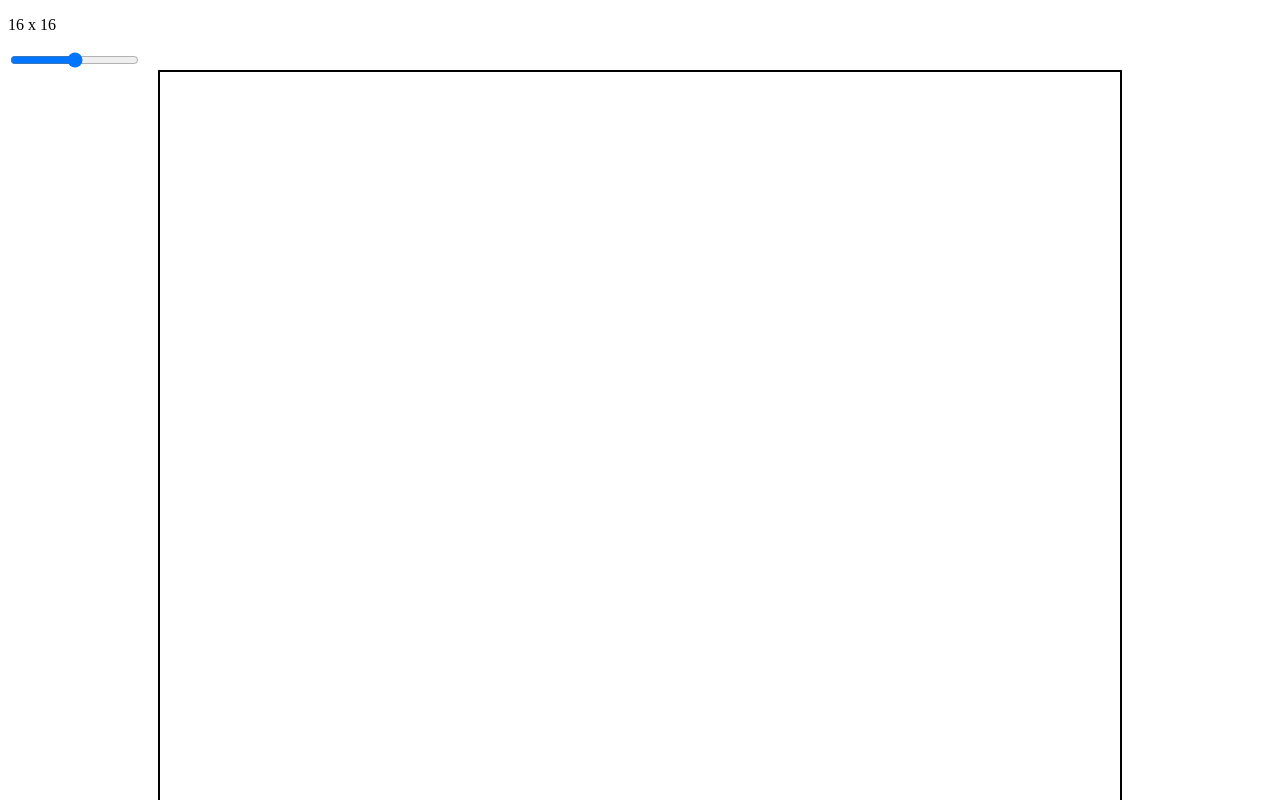
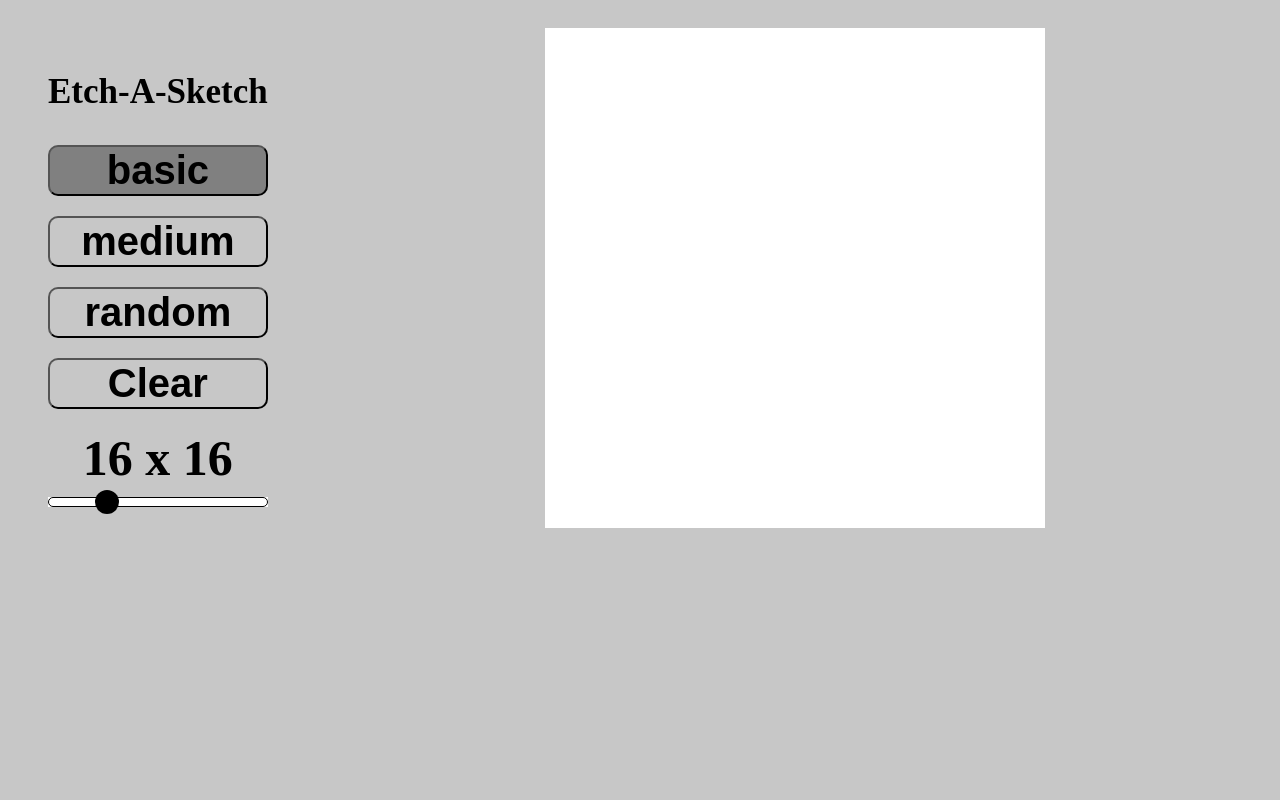
Before and after one commit to ThatchRes/Etch-a-Sketch, a plain HTML site: page index.html in a window 1280 px wide. Shown: the top 800 px of the page. Drawn offline with nearby package versions, Linux system fonts and the light colour scheme.

Commit message:
Finish working drawing disign with functional buttons and three colors.
Finish the working design and add three differnt color sections including black, rainbow, and gradient. Add a slider to determine the size of the grid and create a clear tool that turns the sections of this grid into white squares.

```diff
--- a/index.html
+++ b/index.html
@@ -4,60 +4,153 @@
         <meta charset="UTF-8">
         <title>Etch-a-Sketch</title>
         <link rel="stylesheet" href="style.css">
+        <script src="https://ajax.googleapis.com/ajax/libs/jquery/3.6.4/jquery.min.js"></script>
     </head>
     <body>
         <div class="slideContainer">
+            <h1>Etch-A-Sketch</h1>
+            <button class="colorBtn" id="original">basic</button>
+            <button class="colorBtn" id="darken">medium</button>
+            <button class="colorBtn" id="rainbow">random</button>
+            <button class='reg' id="clear">Clear</button>
             <p id="sliderValue">16 x 16 </p>
-            <input type="range" min="1" max="64" class="slide" id="squareSize">
+            <input type="range"value="16" min="1" max="64" class="slide" id="squareSize">
         </div>
         <div id="container">
         </div>
     </body>
     <script>
+        let cell = [];
+        let colorMode = 'basic';
         let currentSize;
+        const colorButtons =
+        document.querySelectorAll(".colorBtn")
+        let rainbow =
+        document.querySelector('#rainbow')
+        let basicColor =
+        document.querySelector("#original")
+        let shadedFill =
+        document.querySelector('#darken')
+        let clearBtn =
+        document.querySelector("#clear");
         let container =
         document.querySelector("#container");
         let squareSize = document.querySelector("#squareSize");
         const slideContainer = document.querySelector("#slideContainer");
         let valueSlide = document.querySelector("#sliderValue")
-
-        squareSize.oninput = (e) => changeSize(e.target.value)
+        currentSize = squareSize.value * squareSize.value;
+        squareSize.addEventListener('input', (e) => {
+            changeSize(e.target.value)
+        });
 
         function updateSizeValue(value) {
             valueSlide.innerHTML = `${value} x ${value}`;
         }
-        function setCurrentSize(value) {
-            currentSize = value * value;
+        function setCurrentSize() {
+            currentSize = squareSize.value * squareSize.value;
+            return currentSize;
         }
         function newGrid() {
             clear()
-            createGrid(currentSize)
+            createGrid(currentSize);
         }
         function changeSize(value) {
             setCurrentSize(value)
             updateSizeValue(value)
             newGrid();
+            paintColor(colorMode);
         }
-        function createDiv() {
-            let div = document.createElement('div');
-            div.classList.add("box")
-            return div;
+
+            function createGrid() {
+                container.style.gridTemplateColumns = (`repeat(${squareSize.value}, 1fr`);
+                container.style.gridTemplateRows = (`repeat(${squareSize.value}, 1fr`)
+                let totalSquares = currentSize;
+                console.log(totalSquares);
+                for(let i = 0; i < totalSquares; i++) {
+                    cell[i] = document.createElement('div');
+                    cell[i].classList.add("box")
+                    container.appendChild(cell[i]);
 
                 }
-        function createGrid(currentSize) {
-            for (let rows = 0; rows < currentSize; rows++) {
-                for(let columns = 0; columns < currentSize; columns++) {
-                    container.appendChild(createDiv())
+            }
+            function getMode() {
+                colorButtons[0].classList.add('active');
+
+                colorButtons.forEach((selection) => {
+                    selection.addEventListener('click', () => {
+                    console.log(selection)
+                    if(selection.id == 'original') {
+                        paintColor('basic')
+                        selectButton(selection)
+                        colorMode = 'basic'
+                    } else if (selection.id == 'darken') {
+                        paintColor('darken')
+                        selectButton(selection)
+                        colorMode = 'darken'
+                    } else if (selection.id == 'rainbow') {
+                        paintColor('random')
+                        selectButton(selection)
+                        colorMode = 'random';
+                    }
+                })
+            })
+        }
+        function clear() {
+            while(container.firstChild) {
+                container.removeChild(container.firstChild)
             }
         }
-            $(".box").width(960/x)
-            $(".box").width(960/x)
+        function paintColor(colorMode) {
+            const allItems = document.querySelectorAll('.box')
+
+            allItems.forEach((item) => {
+                const allItems = item;
+                allItems.count = 0;
+                allItems.addEventListener('mouseenter', (e) => {
+                    console.log(colorMode)
+                    if (colorMode == 'basic') {
+                        e.target.classList.add('basic-style')
+                        e.target.style.opacity = 1;
+                        console.log(e.target)
+                    } else if (colorMode == 'darken') {
+                        e.target.style.backgroundColor = 'black'
+                        e.target.count += 1;
+                        e.target.style.opacity = 0.2 * e.target.count;
+                    } else if (colorMode == 'random') {
+                        console.log('log')
+                        const random = ['blue', 'red', 'coral', 'green', 'purple'];
+                        const rndmPick = Math.floor(Math.random() * random.length);
+                        e.target.style.opacity = 1;
+                        e.target.style.backgroundColor = random[rndmPick];
                     }
-        function clear() {
-            container.value = "";
+                })
+            })
         }
+        clearBtn.addEventListener('click', (e) => {
+            erase()
+        });
+        function selectButton(button) {
+                colorButtons.forEach((selection) => {
+                    selection.classList.remove('active')
+                });
+            button.classList.add('active')
+        }
+        function erase() {
+            const allItems = document.querySelectorAll('.box')
 
+            allItems.forEach((item) => {
+                const allItems = item;
+                allItems.style.backgroundColor = 'white'
+            })
+        }
+        function startGame() {
+            createGrid();
+            paintColor('basic');
+            changeSize(16);
+            getMode()
 
+        }
+        startGame();
 
 
     </script>
--- a/style.css
+++ b/style.css
@@ -1,16 +1,98 @@
+body {
+    display: flex;
+    justify-content: center;
+    align-items: center;
+    padding: 20px;
+    gap: 50px;
+    background-color: rgb(199, 199, 199);
+}
+
 #container {
     position: relative;
-    outline: 2px solid black;
+    outline: none;
+    background-color: white;
     padding: 0;
     margin: auto;
-    height: 960px;
-    width: 960px;
+    height: 500px;
+    width: 500px;
     border: none;
+    display: grid;
 }
 .box {
     border: none;
-    outline: 1px solid black;
+    outline: none;
     display: inline-block;
     margin: 0;
     padding: 0;
 }
+
+.basic-style {
+    background-color: black;
+}
+
+.slideContainer {
+    display: flex;
+    flex-direction: column;
+    justify-content: center;
+    padding: 20px;
+
+}
+#sliderValue {
+    display: flex;
+    justify-content: center;
+    font-size: 50px;
+    font-weight: bold;
+    padding: 10px;
+    margin: 0;
+}
+.colorBtn {
+    margin: 10px 0;
+    background-color: rgb(199, 199, 199);
+    font-weight: bold;
+    font-size: 40px;
+    border-radius: 10px;
+}
+.colorBtn:hover,
+input[type='color']:hover {
+    transform: scale(1.05);
+}
+.reg {
+    margin: 10px 0;
+    background-color: rgb(199, 199, 199);
+    font-weight: bold;
+    font-size: 40px;
+    border-radius: 10px;
+}
+.reg:hover,
+input[type='color']:hover {
+    transform: scale(1.05);
+}
+.active {
+    background-color: grey;
+}
+input[type='range']{
+    -webkit-appearance: none;
+    background-color: let(--primary-light);
+    margin: 0;
+    padding: 0;
+}
+input[type='range']::-webkit-slider-runnable-track {
+    height: 10px;
+    background-color: white;
+    border: 1px solid black;
+    border-radius: 5px;
+    margin: 0;
+    padding: 0;
+}
+input[type='range']::-webkit-slider-thumb {
+    -webkit-appearance: none;
+    width: 24px;
+    height: 24px;
+    border-radius: 25px;
+    margin-top: -8px;
+    background-color: black;
+}
+h1 {
+    font-weight: bold;
+    font-size: 35px;
+}
```
Lines whose indentation alone changed are shown as unchanged.
